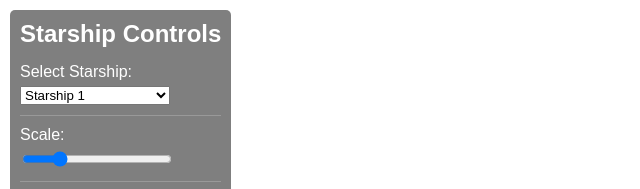
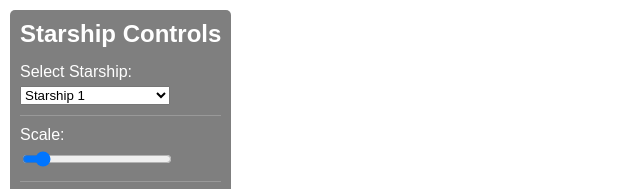
Before and after one commit to ravendano014/starship, a plain HTML site: page loader.html in a window 1280 px wide. Shown: the top 189 px of the page, 0-640 px from the left. Drawn offline with Linux system fonts and the light colour scheme; a script that the page names is missing.

Commit message:
Update loader.html
Scaling

```diff
--- a/loader.html
+++ b/loader.html
@@ -69,7 +69,7 @@
 
         <div class="control-group">
             <label for="scaleSlider">Scale:</label>
-            <input type="range" id="scaleSlider" min="0.5" max="5" value="1.5" step="0.1">
+            <input type="range" id="scaleSlider" min="0.01" max="15" value="1.5" step="0.1">
         </div>
 
         <div class="control-group">
@@ -208,4 +208,5 @@
         });
     </script>
 </body>
+
 </html>
```
